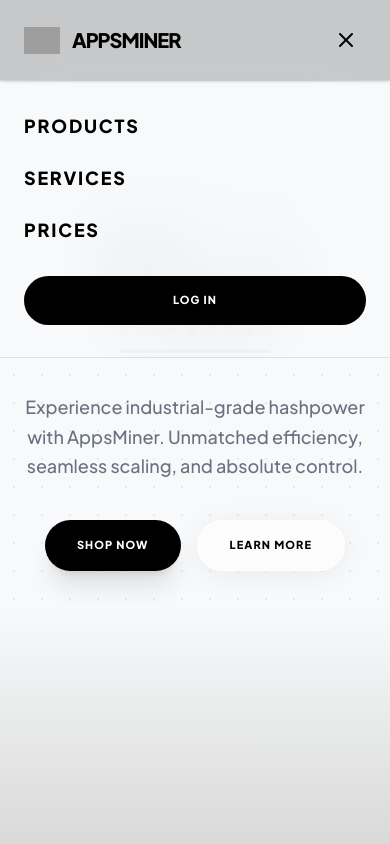
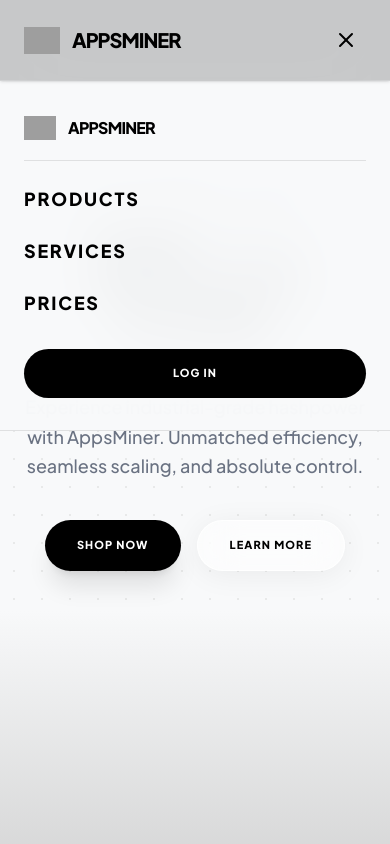
Before and after one commit to MevrickNeal/AppMiner, a Next.js app: page / in a window 390 px wide. Both pictures are taken after a click on the button 346 px from the left and 40 px from the top of the page. Shown: the top 844 px of the page. Built offline with nearby package versions, Linux system fonts and the light colour scheme; grey boxes are pictures that could not be loaded.

Commit message:
fix: replace logo.png with icon blue.png everywhere except footer bottom bar

```diff
--- a/src/components/Navbar.tsx
+++ b/src/components/Navbar.tsx
@@ -23,15 +23,16 @@
           {/* Logo */}
           <div className="flex-1">
             <Link href="/" className="flex items-center gap-3 group">
-              <div className="relative w-9 h-9">
+              {/* Icon-only mark — no white background bleed */}
+              <div className="relative w-9 h-9 flex-shrink-0">
                 <Image
-                  src="/Products/logo.png"
-                  alt="AppsMiner logo"
+                  src="/Products/icon blue.png"
+                  alt="AppsMiner icon"
                   fill
                   className="object-contain"
                 />
               </div>
-              <span className="text-xl font-black tracking-tighter text-black">
+              <span className="text-xl font-black tracking-tighter text-black group-hover:text-gray-700 transition-colors">
                 APPSMINER
               </span>
             </Link>
@@ -79,6 +80,19 @@
             transition={{ duration: 0.2 }}
             className="fixed top-20 inset-x-0 z-40 bg-[#f8f9fa]/95 backdrop-blur-xl border-b border-black/10 flex flex-col px-6 py-8 gap-6 md:hidden"
           >
+            {/* Mobile logo */}
+            <div className="flex items-center gap-3 pb-4 border-b border-black/10">
+              <div className="relative w-8 h-8 flex-shrink-0">
+                <Image
+                  src="/Products/icon blue.png"
+                  alt="AppsMiner icon"
+                  fill
+                  className="object-contain"
+                />
+              </div>
+              <span className="text-base font-black tracking-tighter text-black">APPSMINER</span>
+            </div>
+
             {NAV_LINKS.map((link) => (
               <Link
                 key={link.label}
```
Also changed, not shown: 1 other file (tests, documents, lock files or other folders).
